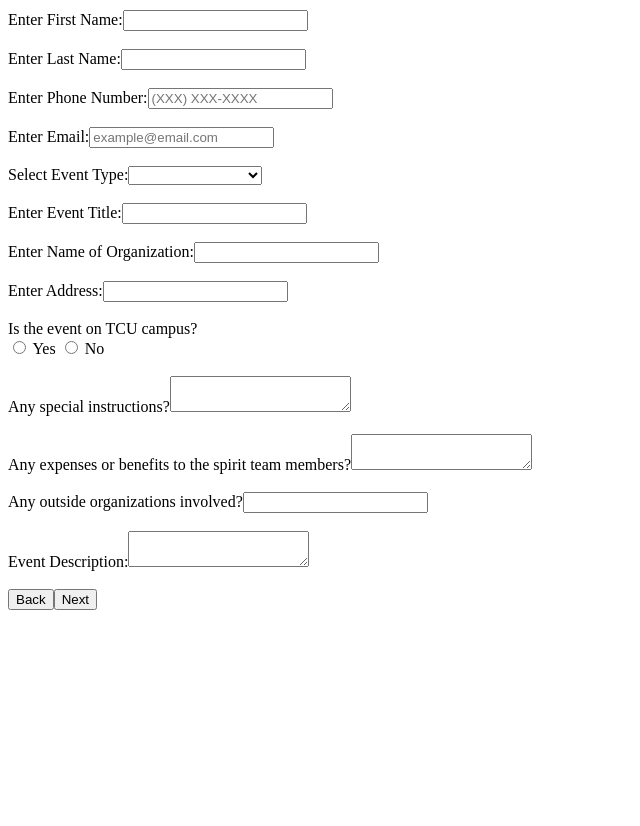
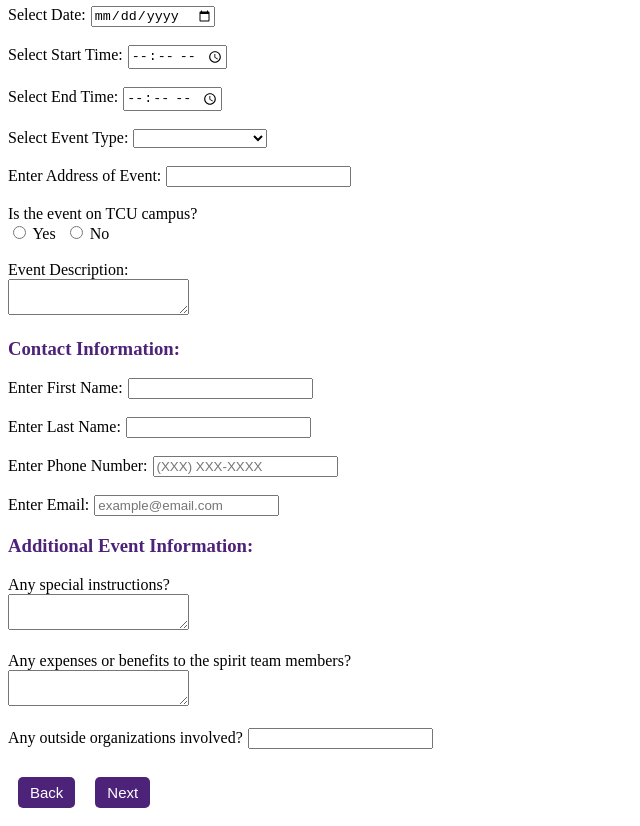
Before and after one commit to tbartee19/superfrogscheduler, a Vue app in the folder frontend/: page /customer/make-request in a window 1280 px wide. Shown: the part 180-1006 px from the top of the page, without its empty margins (0-640 px from the left). Before the commit the page ends 800 px from the top, so only its background shows below. Built offline with nearby package versions, Linux system fonts and the light colour scheme.

Commit message:
style elements for make a request details page

```diff
--- a/frontend/src/components/customer-page/make-request/make-request.vue
+++ b/frontend/src/components/customer-page/make-request/make-request.vue
@@ -1,8 +1,20 @@
 <template>
   <div>
-    <h2>Enter Details For Event</h2>
+    <h2 class="text">Enter Details For Event</h2>
   </div>
-
+  <div>
+    <h3 class="text">Event Information:</h3>
+  </div>
+  <div>
+    <label for="enter-event-title">Enter Event Title:</label>
+    <input type="text" id="enter-event-title" v-model="eventTitle">
+  </div>
+  <br/>
+  <div>
+    <label for="enter-name-of-org">Enter Name of Organization:</label>
+    <input type="text" id="enter-name-of-org" v-model="nameOfOrg">
+  </div>
+  <br/>
   <div>
     <label for="select-date">Select Date:</label>
     <input type="date" id="select-date" v-model="date">
@@ -18,6 +30,41 @@
     <input type="time" id="select-end-time" v-model="endTime">
   </div>
   <br/>
+  <div>
+    <label for="event-type">Select Event Type:</label>
+    <select id="dropdown" v-model="eventType">
+        <option value="TCU">TCU</option>
+        <option value="PUBLIC">Public/Non-profit</option>
+        <option value="PRIVATE">Private/Residential</option>
+    </select>
+  </div>
+  <br/>
+  <div>
+    <label for="enter-address">Enter Address of Event:</label>
+    <input type="text" id="enter-address" v-model="address">
+  </div>
+  <br/>
+  <div>
+    <label>Is the event on TCU campus?</label>
+    <div>
+      <label>
+        <input type="radio" name="campus" v-model="onCampus" value="yes"> Yes
+      </label>
+      <label>
+        <input type="radio" name="campus" v-model="onCampus" value="no"> No
+      </label>
+    </div>
+  </div>
+  <br/>
+  <div>
+    <label>Event Description:</label>
+    <div>
+      <textarea id="enter-description" v-model="description"></textarea>
+    </div>
+  </div>
+  <div>
+    <h3 class="text">Contact Information:</h3>
+  </div>
   <div>
     <label for="enter-first-name">Enter First Name:</label>
     <input type="text" id="enter-first-name" v-model="firstName">
@@ -37,51 +84,21 @@
     <label for="enter-email">Enter Email:</label>
     <input type="text" id="enter-email" v-model="email" placeholder="example@email.com">
   </div>
-  <br/>
   <div>
-    <label for="event-type">Select Event Type:</label>
-    <select id="dropdown" v-model="eventType">
-        <option value="TCU">TCU</option>
-        <option value="PUBLIC">Public/Non-profit</option>
-        <option value="PRIVATE">Private/Residential</option>
-    </select>
+    <h3 class="text">Additional Event Information:</h3>
+  </div>
+  <div>
+    <label>Any special instructions?</label>
+    <div>
+      <textarea id="enter-special-instructions" v-model="specialInstructions"></textarea>
+    </div>
   </div>
   <br/>
   <div>
-    <label for="enter-event-title">Enter Event Title:</label>
-    <input type="text" id="enter-event-title" v-model="eventTitle">
-  </div>
-  <br/>
-  <div>
-    <label for="enter-name-of-org">Enter Name of Organization:</label>
-    <input type="text" id="enter-name-of-org" v-model="nameOfOrg">
-  </div>
-  <br/>
-  <div>
-    <label for="enter-address">Enter Address:</label>
-    <input type="text" id="enter-address" v-model="address">
-  </div>
-  <br/>
-  <div>
-    <label>Is the event on TCU campus?</label>
+    <label>Any expenses or benefits to the spirit team members?</label>
     <div>
-      <label>
-        <input type="radio" name="campus" v-model="onCampus" value="yes"> Yes
-      </label>
-      <label>
-        <input type="radio" name="campus" v-model="onCampus" value="no"> No
-      </label>
+      <textarea id="enter-expenses" v-model="expenses"></textarea>
     </div>
-  </div>
-    <br/>
-  <div>
-    <label for="enter-special-instructions">Any special instructions?</label>
-    <textarea id="enter-special-instructions" v-model="specialInstructions"></textarea>
-  </div>
-    <br/>
-  <div>
-    <label for="enter-expenses">Any expenses or benefits to the spirit team members?</label>
-    <textarea id="enter-expenses" v-model="expenses"></textarea>
   </div>
   <br/>
   <div>
@@ -90,29 +107,40 @@
   </div>
   <br/>
   <div>
-    <label for="enter-description">Event Description:</label>
-    <textarea id="enter-description" v-model="description"></textarea>
+    <button class="button-request" @click="goBack">Back</button>
+    <button class="button-request">Next</button>
   </div>
-  <br/>
-  <div>
-    <button>Back</button>
-    <button>Next</button>
-  </div>
-
 </template>
 
 <script>
-import VueDatePicker from '@vuepic/vue-datepicker';
-import '@vuepic/vue-datepicker/dist/main.css';
+  export default {
 
-export default {
-  components: { VueDatePicker },
-  data() {
-    return {
-      selectedDate: null,
-      startTime: '',
-      endTime: ''
-    };
+    methods: {
+      goBack(){
+        window.history.back();
+      }
+    }
+
   }
-}
 </script>
+
+<style>
+  .text {
+    color: #4d2279;
+  }
+
+  .button-request {
+    margin: 10px;
+    padding: 7px 12px;
+    font-size: 15px;
+    border: none;
+    border-radius: 5px;
+    background-color: #4d2279;
+    color: white;
+    cursor: pointer;
+  }
+
+  label {
+    margin-right: 5px;
+  }
+</style>
```
Also changed, not shown: 5 other files (tests, documents, lock files or other folders).
